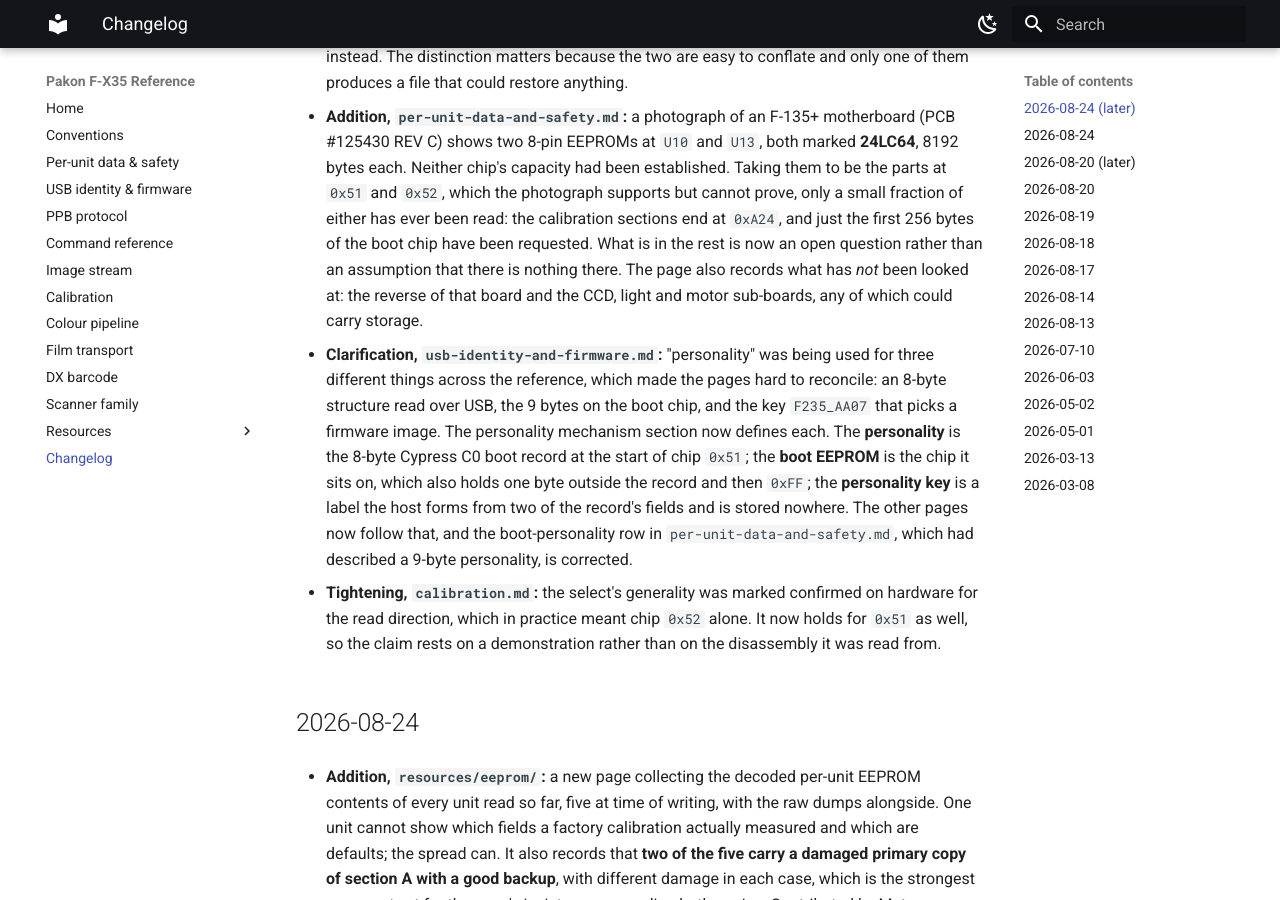
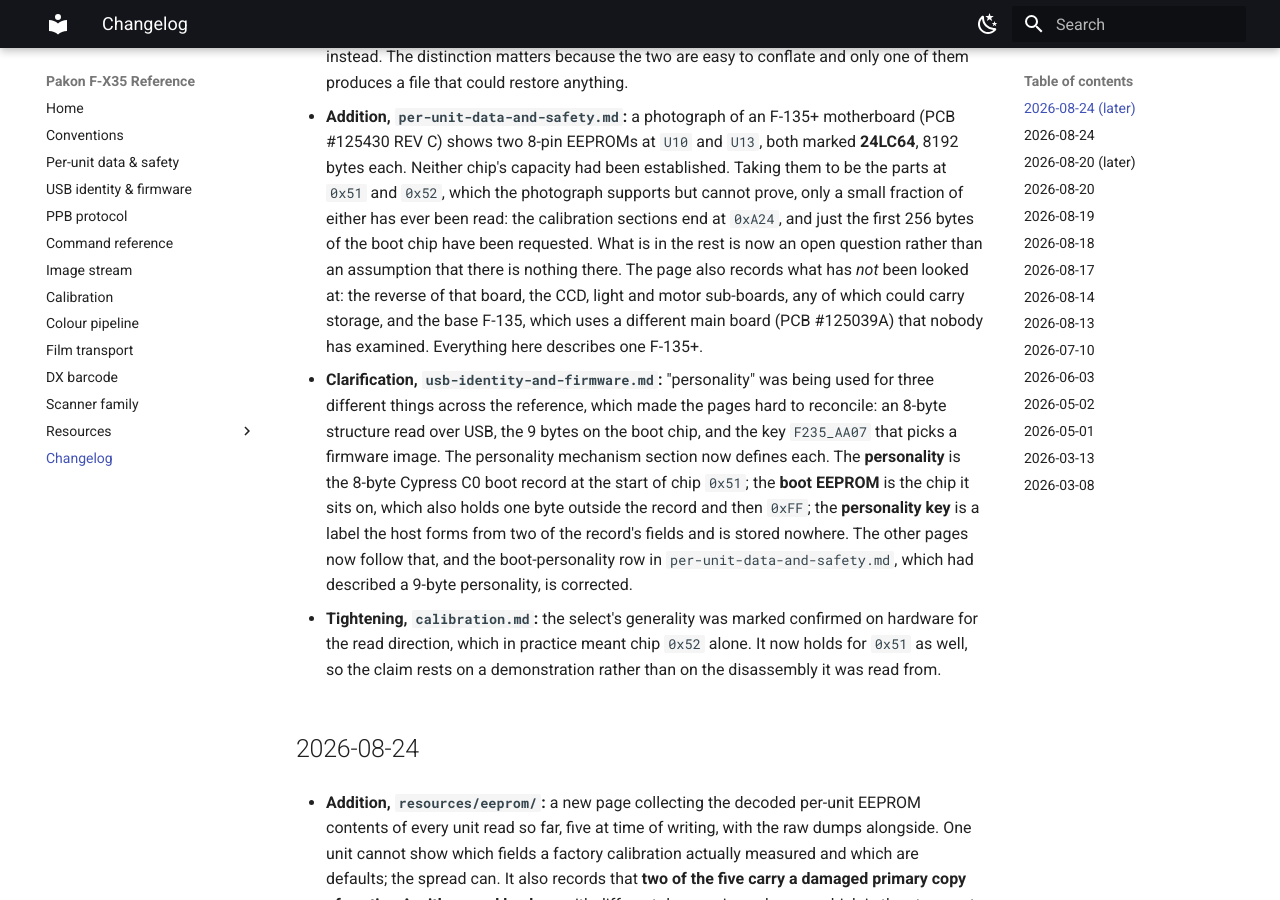
Before and after one commit to alibosworth/pakon-reference, an MkDocs documentation site: the page built from docs/CHANGELOG.md, in a window 1280 px wide and 900 px high, scrolled down 575 px. Built offline with MkDocs 1.6.1 and Material for MkDocs 9.7.7, drawn with Linux system fonts in a browser that asks for light colours.

Commit message:
Say that the board examined is an F-135+, and the base model is a different board
PCB #125430 and #125039A are separate designs, not revisions of one
another, so nothing seen on a Plus main board carries to a base F-135:
not the EEPROM parts, not their capacities, not how many there are.

```diff
--- a/docs/CHANGELOG.md
+++ b/docs/CHANGELOG.md
@@ -32,8 +32,10 @@ published; each entry links the page it touched. Newest first.
   ever been read: the calibration sections end at `0xA24`, and just the first
   256 bytes of the boot chip have been requested. What is in the rest is now
   an open question rather than an assumption that there is nothing there. The
-  page also records what has *not* been looked at: the reverse of that board
-  and the CCD, light and motor sub-boards, any of which could carry storage.
+  page also records what has *not* been looked at: the reverse of that board,
+  the CCD, light and motor sub-boards, any of which could carry storage, and
+  the base F-135, which uses a different main board (PCB #125039A) that nobody
+  has examined. Everything here describes one F-135+.
 
 - **Clarification, `usb-identity-and-firmware.md`:** "personality" was being
   used for three different things across the reference, which made the pages
```
Also changed, not shown: docs/per-unit-data-and-safety.md (+5 -0 lines).
